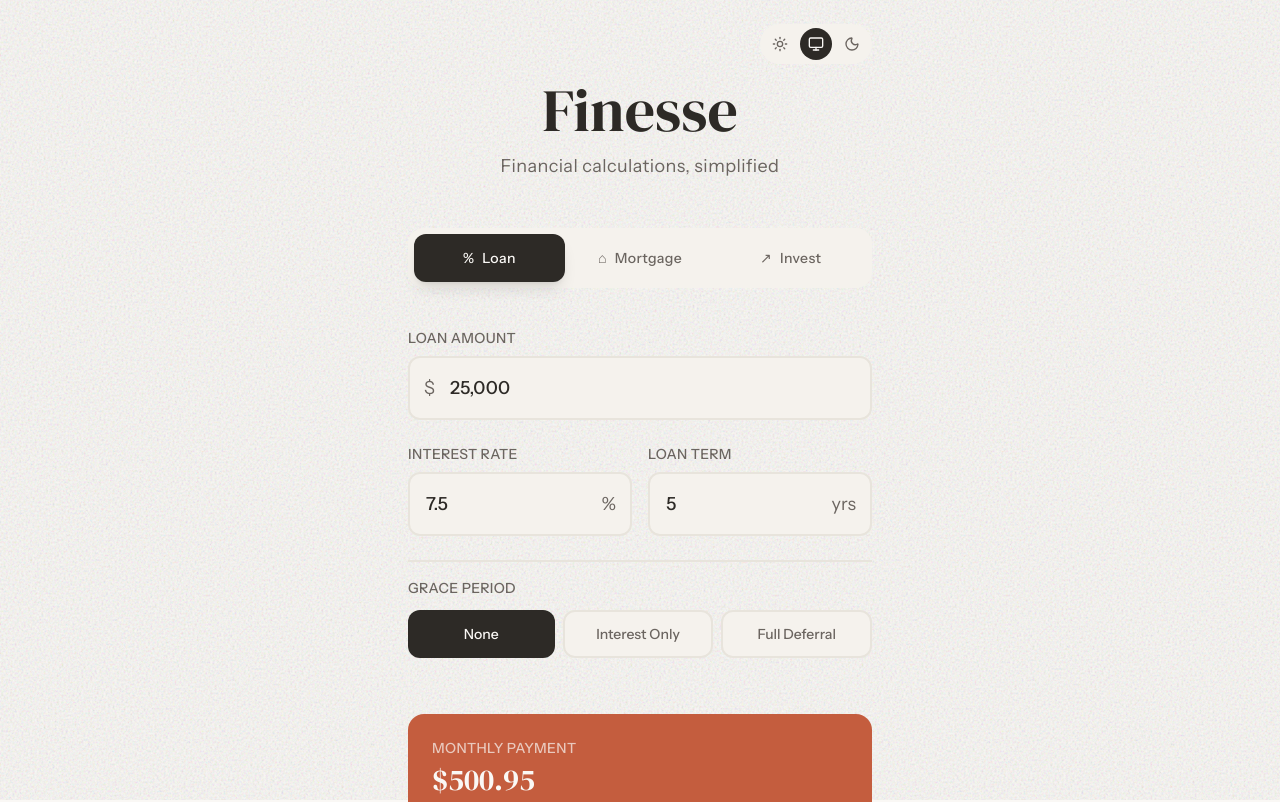
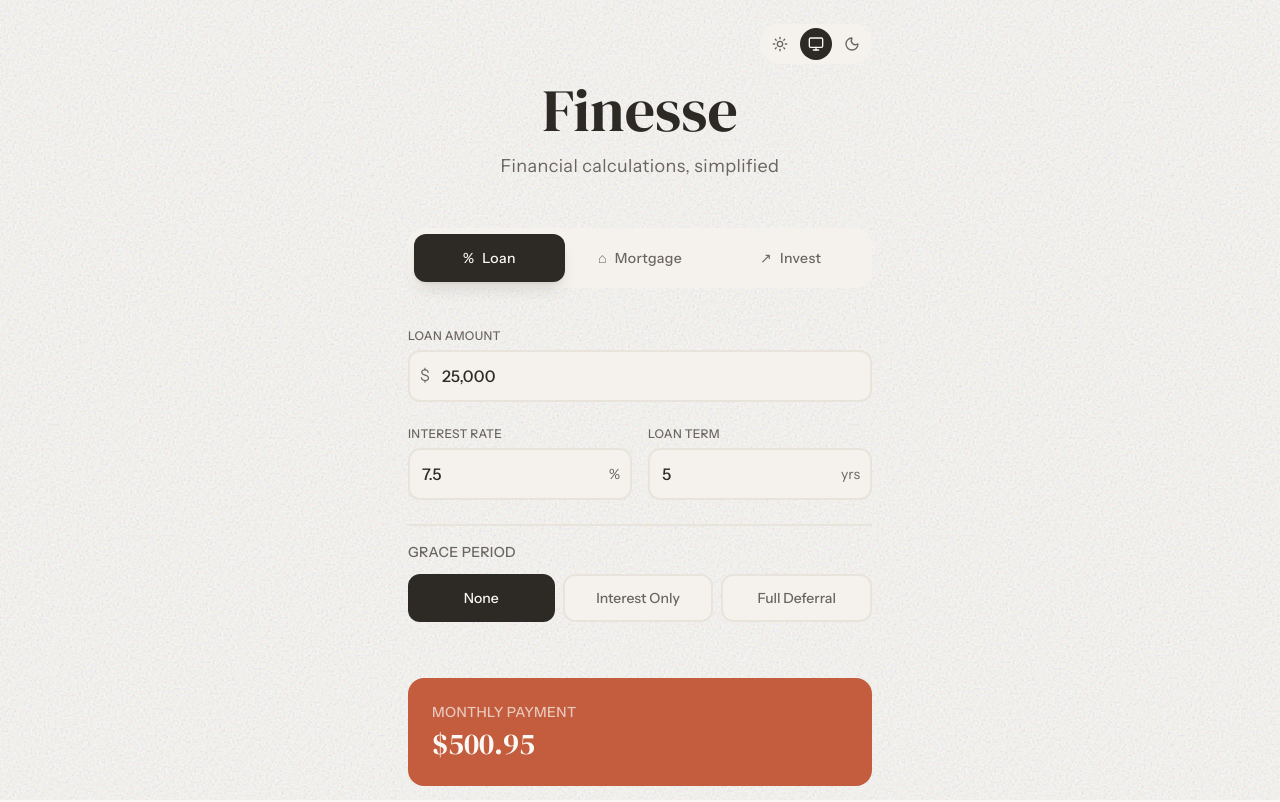
Before and after one commit to nedanwr/finesse, a React (Vite) app: page / in a window 1280 px wide. Shown: the top 802 px of the page. Built offline with nearby package versions, Linux system fonts and the light colour scheme.

Commit message:
style: update `InputField` component for improved accessibility and visual consistency by adjusting label size, padding, and suffix/prefix positioning

```diff
--- a/src/components/input-field.tsx
+++ b/src/components/input-field.tsx
@@ -105,12 +105,12 @@ export function InputField({
 
   return (
     <div className="group">
-      <label className="block text-sm font-medium text-slate mb-2 tracking-wide uppercase">
+      <label className="block text-xs font-medium text-slate mb-1.5 tracking-wide uppercase">
         {label}
       </label>
       <div className="relative">
         {prefix && (
-          <span className="absolute left-4 top-1/2 -translate-y-1/2 text-slate text-lg">
+          <span className="absolute left-3 top-1/2 -translate-y-1/2 text-slate">
             {prefix}
           </span>
         )}
@@ -122,16 +122,16 @@ export function InputField({
           onChange={handleChange}
           onBlur={handleBlur}
           className={`
-            w-full bg-cream border-2 border-sand rounded-xl py-4 text-lg font-medium
+            w-full bg-cream border-2 border-sand rounded-xl py-3 text-base font-medium
             text-charcoal placeholder:text-stone
             focus:border-terracotta focus:bg-ivory
             transition-all duration-200
-            ${prefix ? "pl-10" : "pl-4"}
-            ${suffix ? "pr-14" : "pr-4"}
+            ${prefix ? "pl-8" : "pl-3"}
+            ${suffix ? "pr-12" : "pr-3"}
           `}
         />
         {suffix && (
-          <span className="absolute right-4 top-1/2 -translate-y-1/2 text-slate text-lg">
+          <span className="absolute right-3 top-1/2 -translate-y-1/2 text-slate text-sm">
             {suffix}
           </span>
         )}
```
